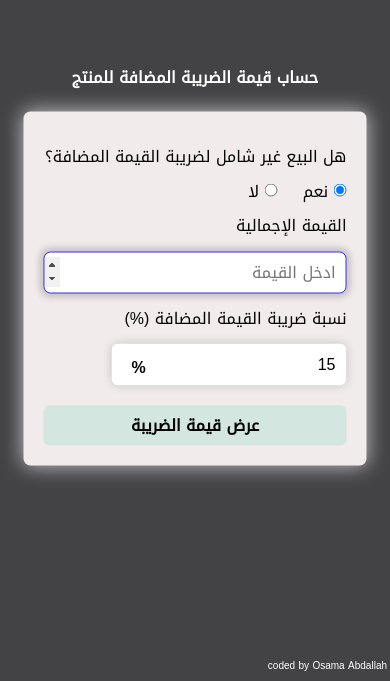
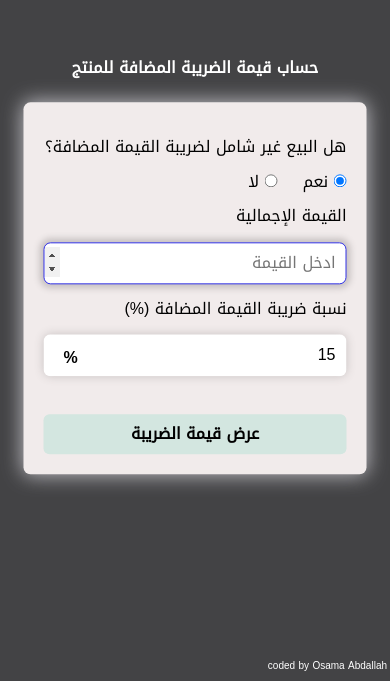
Before and after one commit to osamaabdallah225/calculate-taxes, a plain HTML site: page index.html in a window 390 px wide. Shown: the part 163-844 px from the top of the page. Drawn offline with Linux system fonts and the light colour scheme.

Commit message:
Add files via upload

```diff
--- a/css/style.css
+++ b/css/style.css
@@ -105,7 +105,7 @@ outline: none;
     font-weight: bold;
    }
    input[type="number"] {
-    width: 100%;
+    width: 100% !important;
    }
    input[type="text"] {
    margin-right: 20px;
--- a/index.html
+++ b/index.html
@@ -29,7 +29,7 @@
                 <p >نسبة ضريبة القيمة المضافة (%)</p>
 
 
-               <div style="display: inline-block;position: relative;">
+               <div style="position: relative;">
 
 
                 <input id="taxRate" type="number" required  min="1" placeholder="ادخل نسبة الضريبة" value="15" onkeyup="myFunction()"  >
```
